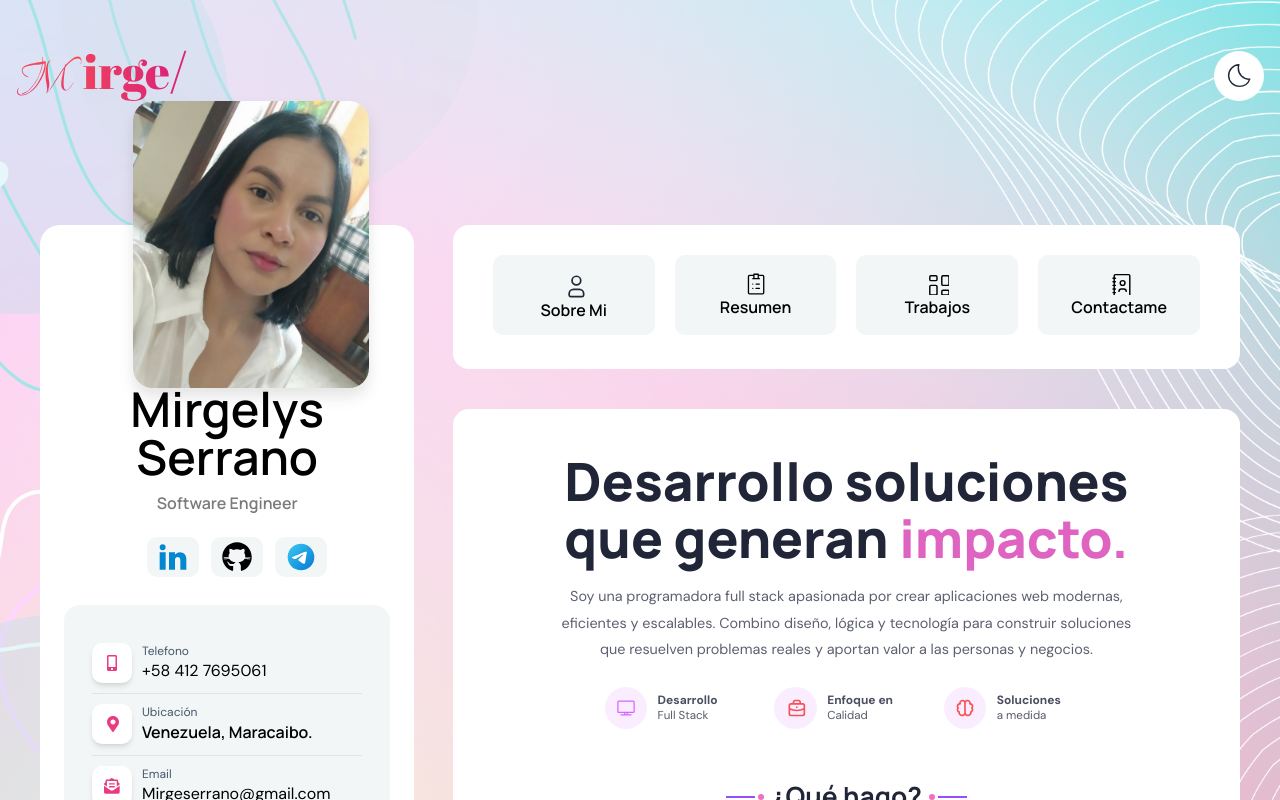
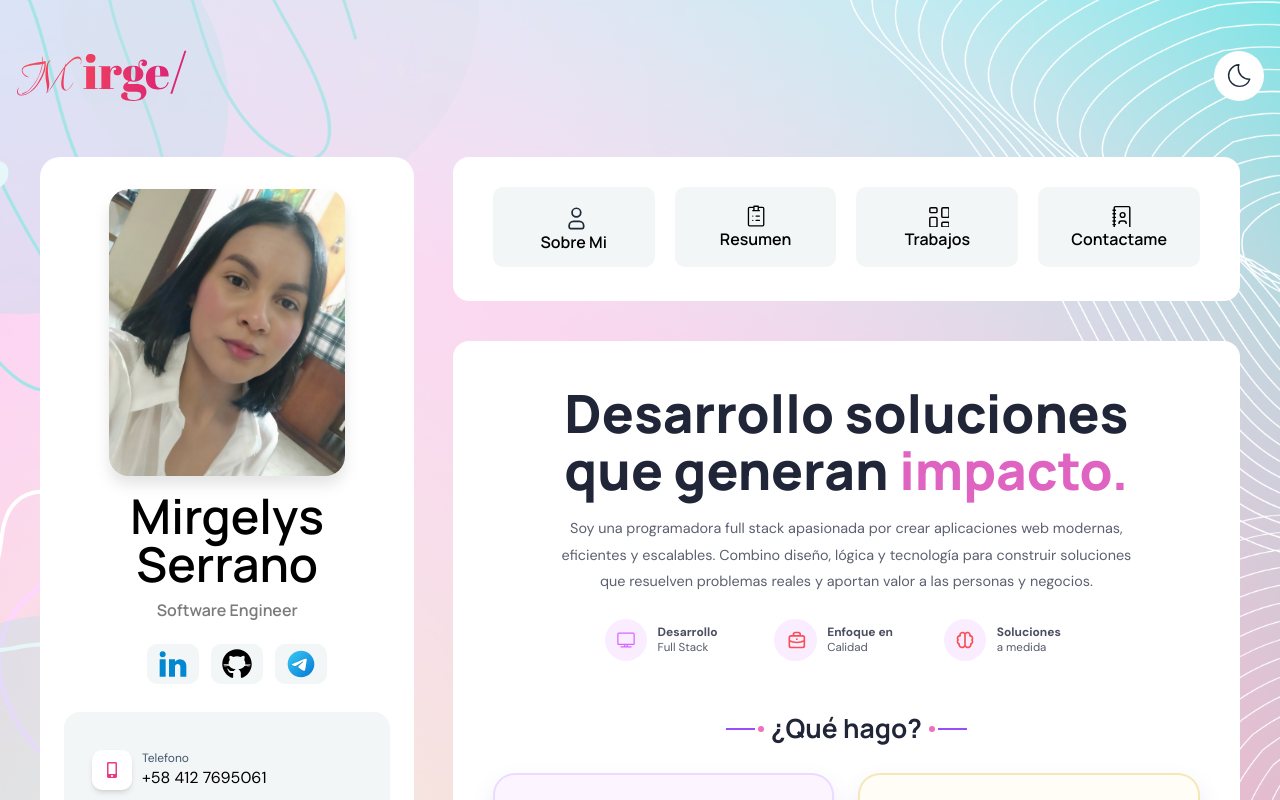
Before and after one commit to mirgeserrano/Mirge-Portafolio2.0, a React (Vite) app: page / in a window 1280 px wide. Shown: the top 800 px of the page. Built offline with nearby package versions, Linux system fonts and the light colour scheme.

Commit message:
Fix laptop layout spacing

```diff
--- a/package.json
+++ b/package.json
@@ -3,6 +3,9 @@
   "private": true,
   "version": "0.0.0",
   "type": "module",
+  "engines": {
+  "node": "24.x"
+},
   "scripts": {
     "dev": "vite",
     "build": "vite build",
--- a/src/assets/index.jsx
+++ b/src/assets/index.jsx
@@ -5,7 +5,6 @@ export { default as BookList } from "./BookList";
 export { default as Brain} from "./Brain";
 export { default as BriefCase } from "./BriefCase";
 export { default as BurgerMenu } from "./BurgerMenu";
-export { default as Calendar} from "./Calendar";
 export { default as Debug} from "./Debug";
 export { default as Download} from "./Download";
 export { default as Education } from "./Education";
@@ -14,7 +13,6 @@ export { default as Flecha} from "./Flecha";
 export { default as Front} from "./Front";
 export { default as Github} from "./Github";
 export { default as Graduation } from "./Graduation"
-export { default as Home } from "./Book";
 export { default as Line} from "./Line";
 export { default as Linkedin} from "./Linkedin";
 export { default as Location} from "./Location";
--- a/src/components/navigation/ContentNavigation.jsx
+++ b/src/components/navigation/ContentNavigation.jsx
@@ -11,7 +11,7 @@ const navigationItems = [
 
 const ContentNavigation = ({ children }) => {
   return (
-    <div className="content-column col-span-12 lg:col-span-8">
+    <div className="content-column col-span-12 lg:col-span-8 flex flex-col">
       <header className="content-nav h-[144px] hidden lg:block p-[30px] ml-auto mb-10 rounded-[16px] bg-white dark:bg-[#111111]">
         <nav className="hidden lg:block">
           <ul className="flex">
@@ -30,7 +30,7 @@ const ContentNavigation = ({ children }) => {
         </nav>
       </header>
 
-      <section className="bg-white rounded-t-2xl  dark:bg-[#111111]">
+      <section className="bg-white rounded-t-2xl flex-1 dark:bg-[#111111]">
         <div className="aos-init aos-animate">
           {children}
         </div>
--- a/src/components/navigation/Footer.jsx
+++ b/src/components/navigation/Footer.jsx
@@ -1,7 +1,7 @@
 const Footer = () => {
   return (
-    <footer className="overflow-hidden rounded-b-2xl bg-white  dark:bg-[#111111] ">
-      <div className="text-center py-6 text-gray-lite dark:text-gray-400 dark:text-color-910 ">
+    <footer className="mt-auto overflow-hidden rounded-b-2xl bg-white dark:bg-[#111111]">
+      <div className="text-center py-6 text-gray-lite dark:text-gray-400 dark:text-color-910">
         © 2024 - 2026 Mirgelys Serrano
       </div>
     </footer>
--- a/src/components/profile/ImageSelector.jsx
+++ b/src/components/profile/ImageSelector.jsx
@@ -16,15 +16,15 @@ const ImageSelector = () => {
   };
 
   return (
-    <div className="profile-image-selector absolute container mx-auto p-4">
+    <div className="profile-image-selector relative flex justify-center px-4">
       <div className="flex flex-col items-center">
         <div className="relative group">
           <img
             src={selectedImage}
             alt="Selected"
-            className="profile-image w-[236px] left-[50%] transform h-[287px] drop-shadow-xl mx-auto rounded-[20px] -mt-[140px]"
+            className="profile-image block w-[236px] h-[287px] object-cover drop-shadow-xl rounded-[20px] mx-auto"
           />
-          <div className="flex flex-row absolute inset-0 items-center justify-center opacity-0 group-hover:opacity-100 transition-opacity rounded-[20px]  duration-300 bg-black bg-opacity-50">
+          <div className="flex flex-row absolute inset-0 items-center justify-center opacity-0 group-hover:opacity-100 transition-opacity rounded-[20px] duration-300 bg-black bg-opacity-50">
             <div className="left-0 mt-2 w-14 bg-white shadow-md rounded group-hover:block">
               {images.map((image, index) => (
                 <div
--- a/src/components/profile/ProfileSidebar.jsx
+++ b/src/components/profile/ProfileSidebar.jsx
@@ -1,14 +1,17 @@
 import { Download } from "../../assets";
+import LogoM from "../../assets/LogoM";
 import ContactInfo from "./ContactInfo";
 import ImageSelector from "./ImageSelector";
 import SocialLinks from "./SocialLinks";
 
 const ProfileSidebar = () => {
   return (
-    <div className="profile-column col-span-12 lg:col-span-4 lg:h-screen lg:sticky top-24">
-
-     <div className="profile-card w-full mb-6 lg:mb-0 mx-auto relative bg-white text-center dark:bg-[#111111] px-6 rounded-[20px]">
-          <ImageSelector/>
+    <div className="profile-column col-span-12 lg:col-span-4 lg:sticky top-24">
+      <div className="profile-card w-full mb-6 lg:mb-0 mx-auto relative bg-white text-center dark:bg-[#111111] px-6 rounded-[20px]">
+        <div className="flex justify-center pt-6 pb-2">
+          <LogoM />
+        </div>
+        <ImageSelector />
         <div className="profile-content pb-8">
           <h1 className="profile-name mb-1 text-5xl font-semibold dark:text-white">
             Mirgelys Serrano
--- a/src/index.css
+++ b/src/index.css
@@ -15,24 +15,25 @@
 body { font-family: var(--font-body); }
 h1, h2, h3, h4, h5, h6, button, a { font-family: var(--font-display); }
 
-.app-layout { width: min(100% - 3rem, 1320px); column-gap: clamp(1.5rem, 3vw, 3.5rem); margin-top: 5.5rem; }
+.app-layout { width: min(100% - 3rem, 1320px); column-gap: clamp(1.5rem, 3vw, 3.5rem); margin-top: 2.5rem; align-items: start; }
 .profile-column { min-width: 0; }
 .profile-card { min-height: 560px; }
-.profile-content { padding-top: 10rem; }
-.content-column { min-width: 0; }
+.profile-content { padding-top: 1rem; }
+.content-column { min-width: 0; display: flex; flex-direction: column; }
+.content-column > section { flex: 1; }
 .content-nav { width: 100%; }
 
 @media (min-width: 1280px) {
-  .app-layout { width: min(100% - 5rem, 1380px); margin-top: 6.5rem; }
+  .app-layout { width: min(100% - 5rem, 1380px); margin-top: 2.25rem; }
 }
 
 @media (max-width: 1023px) {
-  .app-layout { width: min(100% - 2rem, 760px); margin-top: 2rem; }
+  .app-layout { width: min(100% - 2rem, 760px); margin-top: 1rem; }
   .profile-card { min-height: 0; }
 }
 
 @media (max-width: 640px) {
-  .app-layout { width: calc(100% - 1rem); margin-top: 1rem; }
+  .app-layout { width: calc(100% - 1rem); margin-top: .5rem; }
 }
 
 .about-hero {align-items: center; justify-content: center; padding: 2.75rem 2.5rem 2rem; }
@@ -89,10 +90,10 @@ h1, h2, h3, h4, h5, h6, button, a { font-family: var(--font-display); }
 .about-service-card > div:last-child > div { font-size: .86rem; line-height: 1.65; }
 
 @media (min-width: 641px) and (max-width: 1023px) {
-  .profile-card { margin-top: 6.5rem; padding-inline: 2rem; }
-  .profile-image-selector { top: -6.5rem; right: 0; left: 0; width: 100%; padding: 0; }
-  .profile-image { width: 12.5rem; height: 15rem; margin-top: 0; object-fit: cover; }
-  .profile-content { padding-top: 9rem; }
+  .profile-card { margin-top: 0; padding-inline: 2rem; }
+  .profile-image-selector { position: relative; top: 0; right: 0; left: 0; width: 100%; padding: 0; display: flex; justify-content: center; }
+  .profile-image { width: 12.5rem; height: 15rem; margin-top: 0; object-fit: cover; margin-inline: auto; }
+  .profile-content { padding-top: 1.5rem; }
   .profile-name { font-size: 3.25rem; line-height: 1.08; }
 }
 
@@ -238,10 +239,10 @@ h1, h2, h3, h4, h5, h6, button, a { font-family: var(--font-display); }
 }
 
 @media (max-width: 640px) {
-  .profile-card { margin-top: 5.75rem; padding-inline: 1.25rem; }
-  .profile-image-selector { top: -5.75rem; right: 0; left: 0; width: 100%; padding: 0; }
+  .profile-card { margin-top: 0; padding-inline: 1.25rem; }
+  .profile-image-selector { position: relative; top: 0; right: 0; left: 0; width: 100%; padding: 0; }
   .profile-image { width: min(68vw, 13rem); height: min(82vw, 15.5rem); margin-top: 0; object-fit: cover; }
-  .profile-content { padding-top: 10.5rem; padding-bottom: 1.75rem; }
+  .profile-content { padding-top: 1.25rem; padding-bottom: 1.75rem; }
   .profile-name { font-size: clamp(2.35rem, 12vw, 3.2rem); line-height: 1.05; }
   .profile-role { margin-bottom: 1.1rem; font-size: .95rem; }
   .profile-download { max-width: 100%; padding-inline: 1.5rem; font-size: .95rem; }
--- a/src/router/AppRouter.jsx
+++ b/src/router/AppRouter.jsx
@@ -6,7 +6,7 @@ import Work from "../pages/Work";
 import ProjectDetail from "../components/projects/ProjectDetail";
 import "../index.css";
 import AppLayouts from "../layouts/AppLayouts";
-import { Navigate, Route, Routes } from "react-router-dom";
+import { Route, Routes } from "react-router-dom";
 
 const AppRouter = () => {
   return (
```
Also changed, not shown: .eslintrc.cjs (deleted), 1 other file (tests, documents, lock files or other folders).
